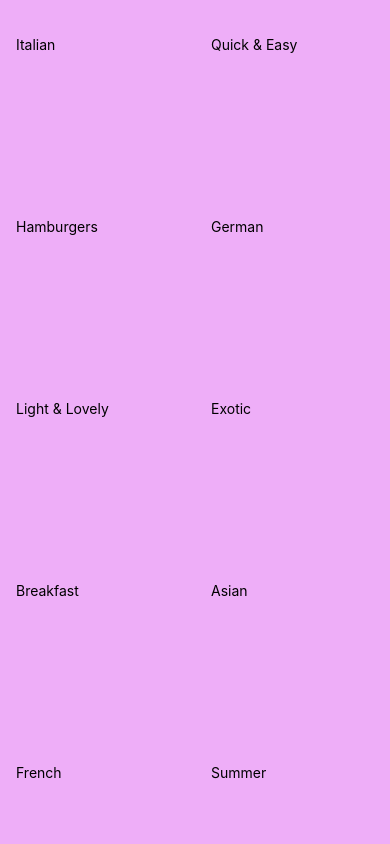
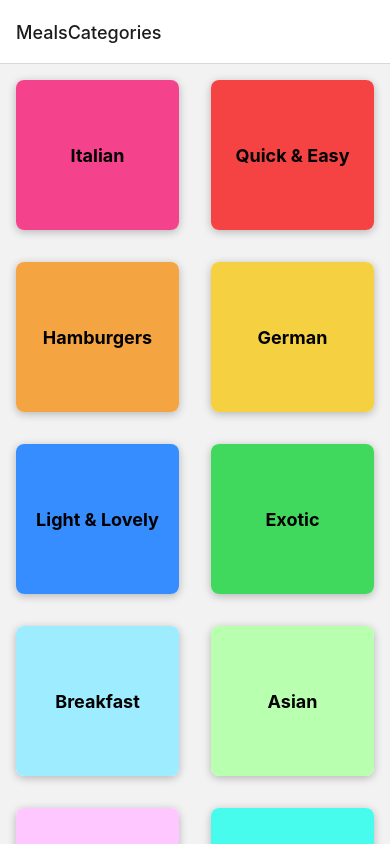
Before and after one commit to furki911/navigationApp, a React Native app: screen /MealsCategories in a window 390 px wide. Built offline with nearby package versions, Linux system fonts and the light colour scheme.

Commit message:
Adding Screens to Navigator

```diff
--- a/App.js
+++ b/App.js
@@ -1,13 +1,23 @@
 import { StatusBar } from "expo-status-bar";
-import { SafeAreaView, StyleSheet } from "react-native";
+import { StyleSheet } from "react-native";
 import CategoriesScreen from "./screens/CategoriesScreen";
+import { NavigationContainer } from "@react-navigation/native";
+import { createNativeStackNavigator } from "@react-navigation/native-stack";
+import MealsOverviewScreen from "./screens/MealsOverviewScreen";
+
+const Stack = createNativeStackNavigator();
 
 export default function App() {
   return (
-    <SafeAreaView style={styles.container}>
+    <>
       <StatusBar style="auto" />
-      <CategoriesScreen />
-    </SafeAreaView>
+      <NavigationContainer>
+        <Stack.Navigator>
+          <Stack.Screen name="MealsCategories" component={CategoriesScreen} />
+          <Stack.Screen name="MealsOverview" component={MealsOverviewScreen} />
+        </Stack.Navigator>
+      </NavigationContainer>
+    </>
   );
 }
 
--- a/app.json
+++ b/app.json
@@ -5,6 +5,7 @@
     "version": "1.0.0",
     "orientation": "portrait",
     "icon": "./assets/icon.png",
+    "backgroundColor": "#24180f",
     "userInterfaceStyle": "light",
     "splash": {
       "image": "./assets/splash.png",
--- a/components/CategoryGridTile.js
+++ b/components/CategoryGridTile.js
@@ -1,16 +1,24 @@
-import { Pressable, StyleSheet, Text, View } from "react-native";
+import { Pressable, View, Text, StyleSheet, Platform } from "react-native";
 
-const CategoryGridTile = ({ title, color }) => {
+function CategoryGridTile({ title, color }) {
   return (
     <View style={styles.gridItem}>
-      <Pressable>
-        <View>
-          <Text>{title}</Text>
+      <Pressable
+        android_ripple={{ color: "#ccc" }}
+        style={({ pressed }) => [
+          styles.button,
+          pressed ? styles.buttonPressed : null,
+        ]}
+      >
+        <View style={[styles.innerContainer, { backgroundColor: color }]}>
+          <Text style={styles.title}>{title}</Text>
         </View>
       </Pressable>
     </View>
   );
-};
+}
+
+export default CategoryGridTile;
 
 const styles = StyleSheet.create({
   gridItem: {
@@ -18,7 +26,30 @@
     margin: 16,
     height: 150,
     borderRadius: 8,
+    elevation: 4,
+    backgroundColor: "white",
+    shadowColor: "black",
+    shadowOpacity: 0.25,
+    shadowOffset: { width: 0, height: 2 },
+    shadowRadius: 8,
+    overflow: Platform.OS === "android" ? "hidden" : "visible",
+  },
+  button: {
+    flex: 1,
+  },
+  buttonPressed: {
+    opacity: 0.5,
+  },
+  innerContainer: {
+    flex: 1,
+    padding: 16,
+    borderRadius: 8,
+    justifyContent: "center",
+    alignItems: "center",
+    overflow: "hidden",
+  },
+  title: {
+    fontWeight: "bold",
+    fontSize: 18,
   },
 });
-
-export default CategoryGridTile;
--- a/package.json
+++ b/package.json
@@ -9,10 +9,14 @@
     "web": "expo start --web"
   },
   "dependencies": {
+    "@react-navigation/native": "^6.1.17",
+    "@react-navigation/native-stack": "^6.9.26",
     "expo": "~51.0.0",
     "expo-status-bar": "~1.12.1",
     "react": "18.2.0",
-    "react-native": "0.74.1"
+    "react-native": "0.74.1",
+    "react-native-safe-area-context": "4.10.1",
+    "react-native-screens": "3.31.1"
   },
   "devDependencies": {
     "@babel/core": "^7.20.0"
--- /dev/null
+++ b/screens/MealsOverviewScreen.js
@@ -0,0 +1,19 @@
+import { StyleSheet, Text, View } from "react-native";
+import { MEALS } from "../data/dummy-data";
+
+const MealsOverviewScreen = () => {
+  return (
+    <View style={styles.container}>
+      <Text>Hola</Text>
+    </View>
+  );
+};
+
+const styles = StyleSheet.create({
+  container: {
+    flex: 1,
+    padding: 16,
+  },
+});
+
+export default MealsOverviewScreen;
```
Also changed, not shown: 1 other file (tests, documents, lock files or other folders).
